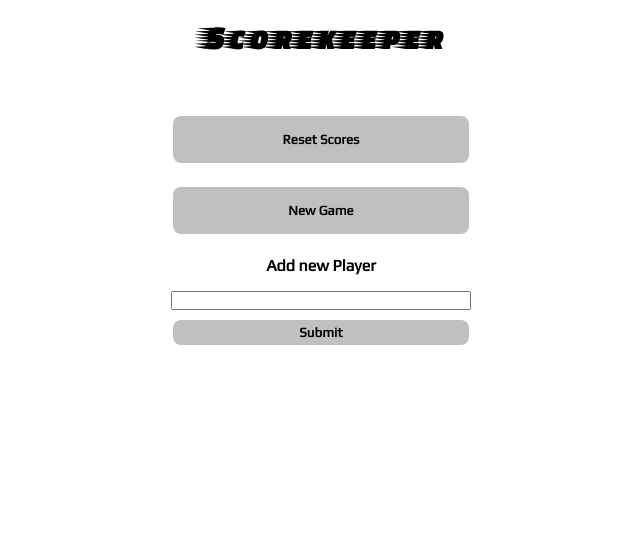
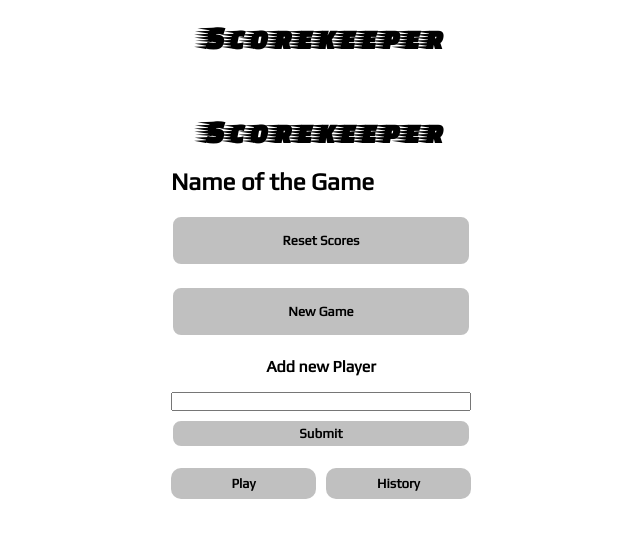
Before and after one commit to bensle/scorekeeper-app, a React (Create React App) app: page / in a window 1280 px wide. Shown: the top 538 px of the page, without its empty margins (319-959 px from the left). Built offline with nearby package versions, Linux system fonts and the light colour scheme.

Commit message:
Add navigation

```diff
--- a/src/App.js
+++ b/src/App.js
@@ -1,11 +1,13 @@
-import Button from './Button/Button';
-import Player from './Player/Player';
+// import Button from './Button/Button';
+// import Player from './Player/Player';
 import Heading from './Heading/Heading';
 import PlayerForm from './Playerform/PlayerForm';
 import { useEffect, useState } from 'react';
 import { nanoid } from 'nanoid';
 import { getFromLocal, setToLocal } from './lib/localStorage';
 import styled from 'styled-components';
+import Navigation from './Navigation/Navigation';
+import GamePage from './Pages/GamePage';
 
 function App() {
   //-----------------?? nullish coalescing operator------------------------
@@ -14,6 +16,25 @@ function App() {
   const [players, setPlayers] = useState(getFromLocal('players') ?? []);
   useEffect(() => setToLocal('players', players), [players]);
 
+  return (
+    <AppContainer>
+      <Heading />
+      {/* eslint-disable-next-line */}
+      {/* <PlayerList role="list"> </PlayerList> */}
+      <GamePage
+        onResetScores={resetScores}
+        onIncreaseScore={increaseScore}
+        onDecreaseScore={decreaseScore}
+        onResetAllPlayers={resetAllPlayers}
+        players={players}
+      />
+
+      <PlayerForm onCreatePlayer={createPlayer} />
+      <Navigation />
+    </AppContainer>
+  );
+
+  //------------------------Funktionen-----------------------
   function createPlayer(player) {
     setPlayers([
       ...players,
@@ -78,27 +99,6 @@ function App() {
   //   ]);
   // }
   //___________________________________________________________________________
-  return (
-    <AppContainer>
-      <Heading />
-      {/* eslint-disable-next-line */}
-      <PlayerList role="list">
-        {players.map((player, index) => (
-          <Player
-            id={player.id}
-            key={player.id}
-            player={player.name}
-            score={player.score}
-            onIncreaseScore={() => increaseScore(index)}
-            onDecreaseScore={() => decreaseScore(index)}
-          />
-        ))}
-      </PlayerList>
-      <Button onClick={resetScores}>Reset Scores</Button>
-      <Button onClick={resetAllPlayers}>New Game</Button>
-      <PlayerForm onCreatePlayer={createPlayer} />
-    </AppContainer>
-  );
 }
 
 export default App;
@@ -111,9 +111,8 @@ const AppContainer = styled.div`
   width: 300px;
 `;
 
-const PlayerList = styled.ul`
-  display: grid;
-  list-style: none;
-  gap: 10px;
-  /* margin: 0 20px 20px 20px; */
-`;
+// const PlayerList = styled.ul`
+//   display: grid;
+//   list-style: none;
+//   gap: 10px;
+// `;
--- a/src/Button/Button.js
+++ b/src/Button/Button.js
@@ -1,5 +1,6 @@
 import styled from 'styled-components';
 export default function Button({ onClick, children }) {
+  console.log(children);
   return <ResetButton onClick={onClick}>{children}</ResetButton>;
 }
 
@@ -13,7 +14,8 @@ const ResetButton = styled.button`
   width: 100%;
   font-family: inherit;
   &:hover {
-    background-color: crimson;
+    background-color: ${(props) =>
+      props.children === 'Reset Scores' ? 'crimson' : 'lightgreen'};
     transition: 1s;
   }
 `;
--- /dev/null
+++ b/src/Navigation/Navigation.js
@@ -0,0 +1,28 @@
+import styled from 'styled-components';
+export default function Navigation() {
+  return (
+    <StyledNavigation>
+      <StylyedNavButton>Play</StylyedNavButton>
+      <StylyedNavButton>History</StylyedNavButton>
+    </StyledNavigation>
+  );
+}
+
+const StyledNavigation = styled.nav`
+  display: flex;
+  gap: 10px;
+`;
+
+const StylyedNavButton = styled.button`
+  font-weight: bold;
+  border: none;
+  padding: 0.5rem;
+  border-radius: 10px;
+  background-color: silver;
+  width: 100%;
+  font-family: inherit;
+  &:hover {
+    background-color: gold;
+    transition: 1s;
+  }
+`;
--- /dev/null
+++ b/src/Pages/GamePage.js
@@ -0,0 +1,32 @@
+import Heading from '../Heading/Heading';
+import Player from '../Player/Player';
+import Button from '../Button/Button';
+
+export default function GamePage({
+  onDecreaseScore,
+  onIncreaseScore,
+  onResetScores,
+  onResetAllPlayers,
+  players,
+}) {
+  return (
+    <>
+      <header>
+        <Heading />
+        <h2>Name of the Game</h2>
+      </header>
+      {players.map((player, index) => (
+        <Player
+          id={player.id}
+          key={player.id}
+          player={player.name}
+          score={player.score}
+          onIncreaseScore={() => onIncreaseScore(index)}
+          onDecreaseScore={() => onDecreaseScore(index)}
+        />
+      ))}
+      <Button onClick={onResetScores}>Reset Scores</Button>
+      <Button onClick={onResetAllPlayers}>New Game</Button>
+    </>
+  );
+}
--- a/src/Playerform/PlayerForm.js
+++ b/src/Playerform/PlayerForm.js
@@ -42,7 +42,7 @@ const StyledSubmitButton = styled.button`
   background-color: silver;
   width: 100%;
   &:hover {
-    background-color: crimson;
+    background-color: gold;
     transition: 1s;
   }
 `;
```
Also changed, not shown: 1 other file (tests, documents, lock files or other folders).
